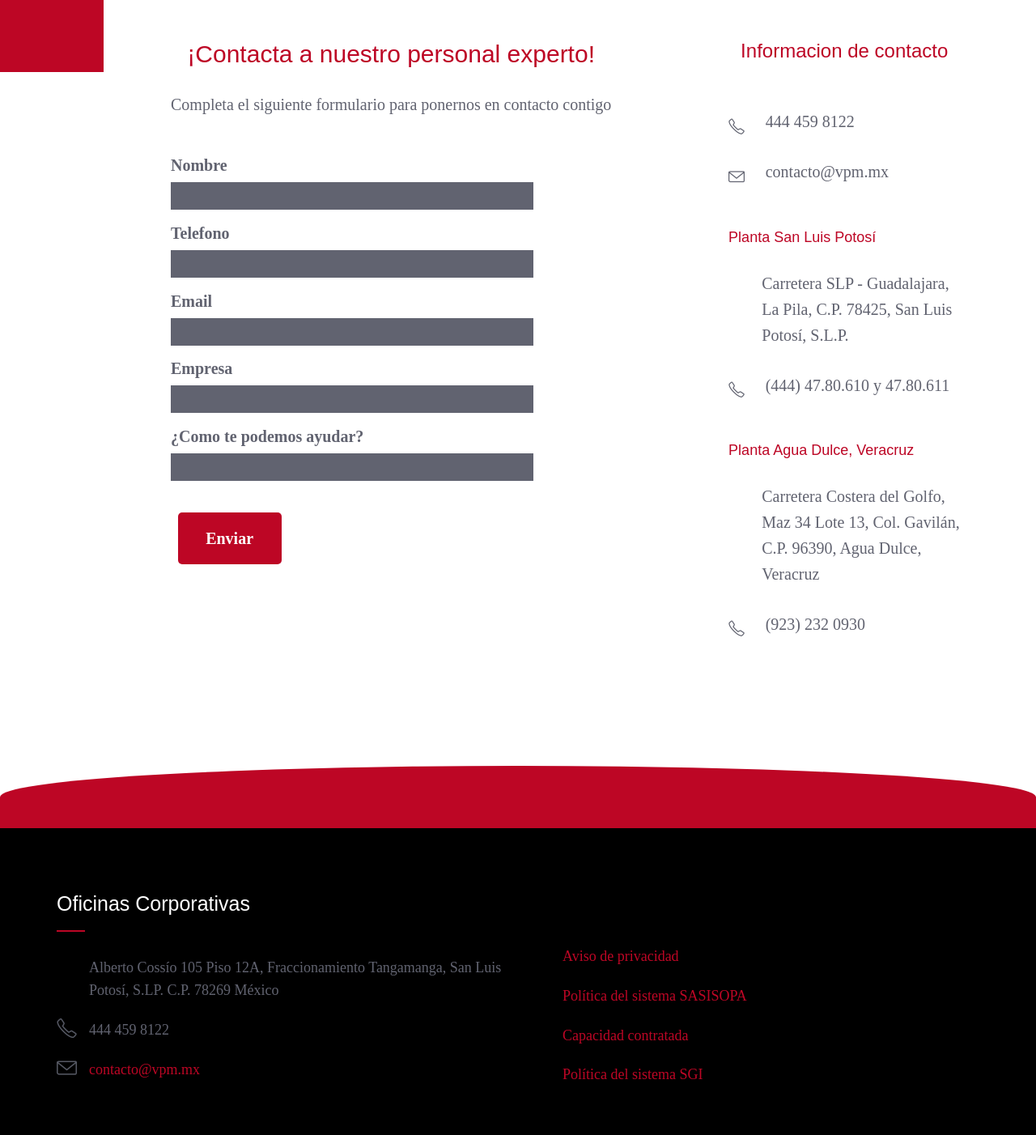
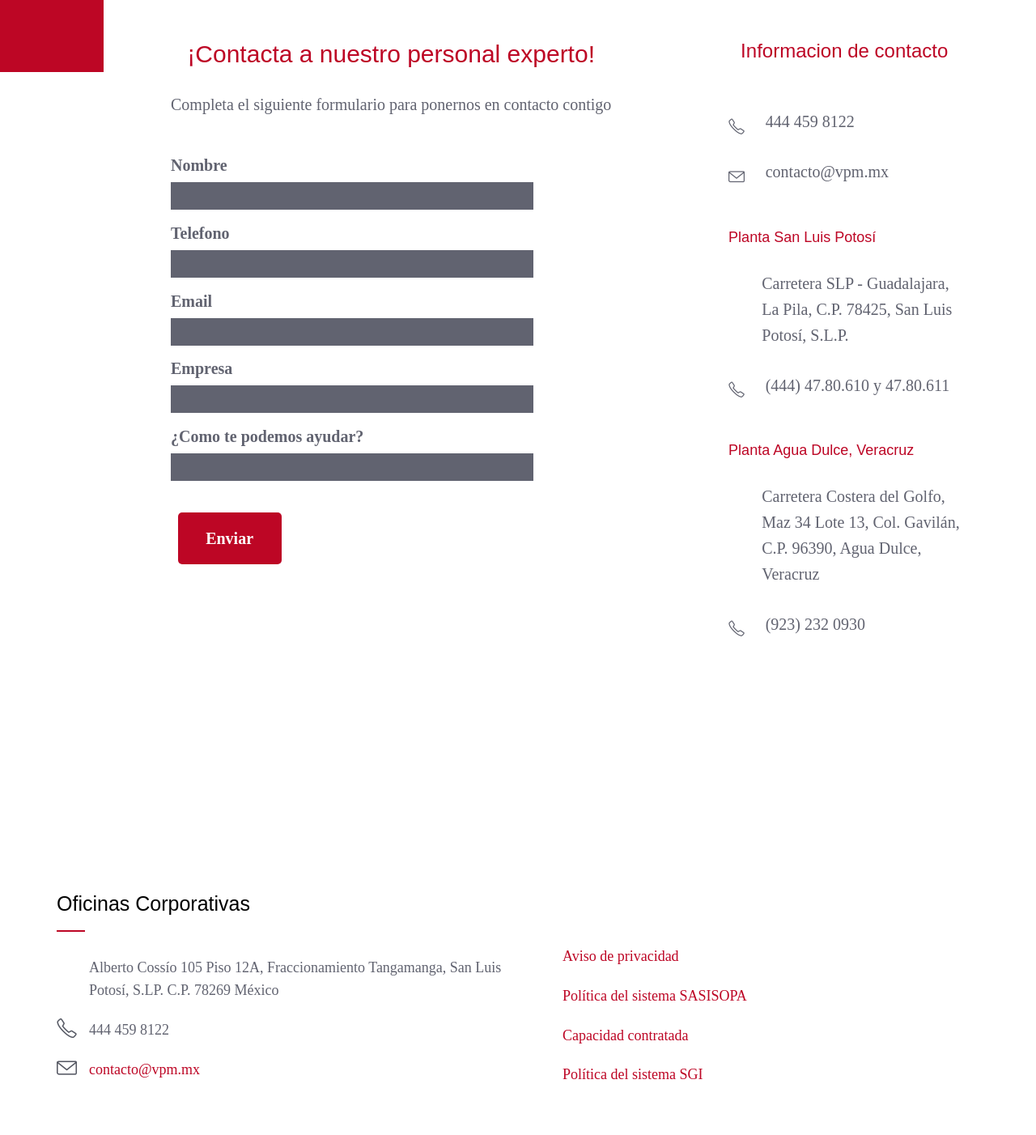
Before and after one commit to jaundeigosl/vpm-landing-page, a PHP site: page /pages/contactanos/contactanos.html in a window 1280 px wide. Shown: the part 901-2303 px from the top of the page at 81% size. Run offline with PHP 8.4, Linux system fonts and the light colour scheme; some libraries are stand-ins or nearby versions; some web fonts are replaced.

Commit message:
cambio imagenes y footer

```diff
--- a/css/style.css
+++ b/css/style.css
@@ -873,7 +873,7 @@
 }
 
 #rounded-white-space-5{
-  background-color: black;
+  background-color: white;
   border-top-left-radius: 50%;
   border-top-right-radius: 50%;
   position: absolute;
@@ -1203,7 +1203,7 @@
   padding-left: 20%;
   padding-right: 20%;
   padding-top: 5vw;
-  background-color: black;
+  background-color: white;
 }
 
 #fh5co-video iframe{
@@ -1212,18 +1212,18 @@
 }
 
 #fh5co-footer {
-  background: black;
+  background: white;
 }
 #fh5co-footer a {
   color: #74889e;
 }
 #fh5co-footer a:hover {
-  color: #fff !important;
+  color: black !important;
   text-decoration: underline;
 }
 #fh5co-footer .section-title {
   font-size: 25px;
-  color: #fff;
+  color: black;
   position: relative;
   padding-bottom: 20px;
 }
--- a/pages/contactanos/contactanos.html
+++ b/pages/contactanos/contactanos.html
@@ -190,16 +190,6 @@
 
         </div>
 
-        <div id="espacio-blanco-fondo">
-
-        </div>
-        <div id="espacio-blanco-fondo-2">
-
-        </div>
-        <div id="espacio-blanco-fondo-3">
-
-        </div>
-        <div id="espacio-blanco-fondo-4">
 
         </div>
     </section>
--- a/pages/quienes_somos/quienes_somos.css
+++ b/pages/quienes_somos/quienes_somos.css
@@ -80,7 +80,7 @@
 }
 
 #rounded-white-space-7{
-    background-color: black;
+    background-color: white;
     border-top-left-radius: 50%;
     border-top-right-radius: 50%;
 }
--- a/pages/quienes_somos/quienes_somos.html
+++ b/pages/quienes_somos/quienes_somos.html
@@ -124,7 +124,7 @@
 							</h2>
 							<p>Ser innovadores en el suministro de gas natural mediante logística virtual, con estándares de seguridad, calidad y ética ambiental.</p>
 						</div>
-						<img class="img-responsive img-shadow to-animate" src="../../images/YPM-SESION-09638.jpg">
+						<img class="img-responsive img-shadow to-animate" src="../../images/YPM-SESION-09623.jpg">
 					</div>
 
 					<div class="col-first-section to-animate">
```
Also changed, not shown: 1 other file.
